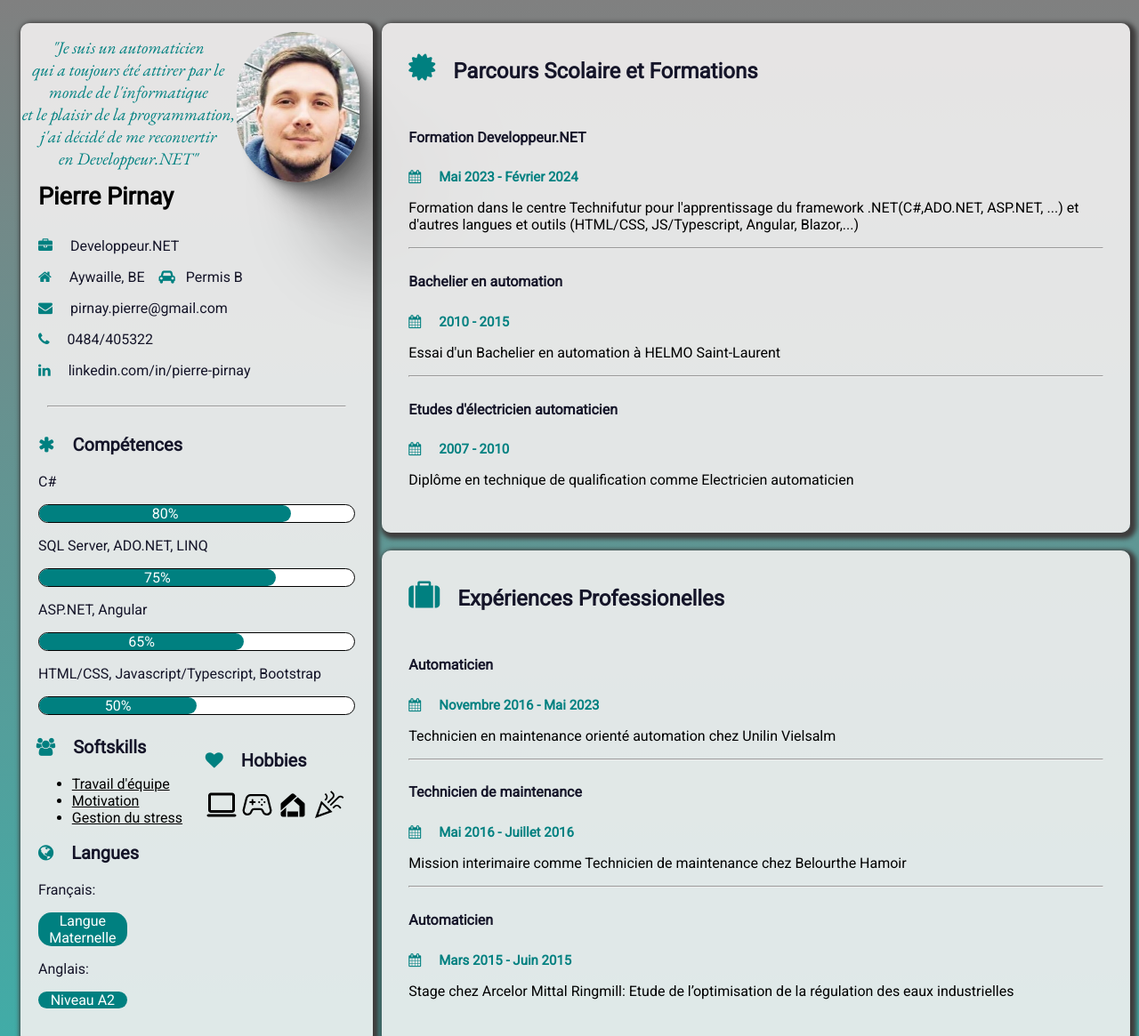
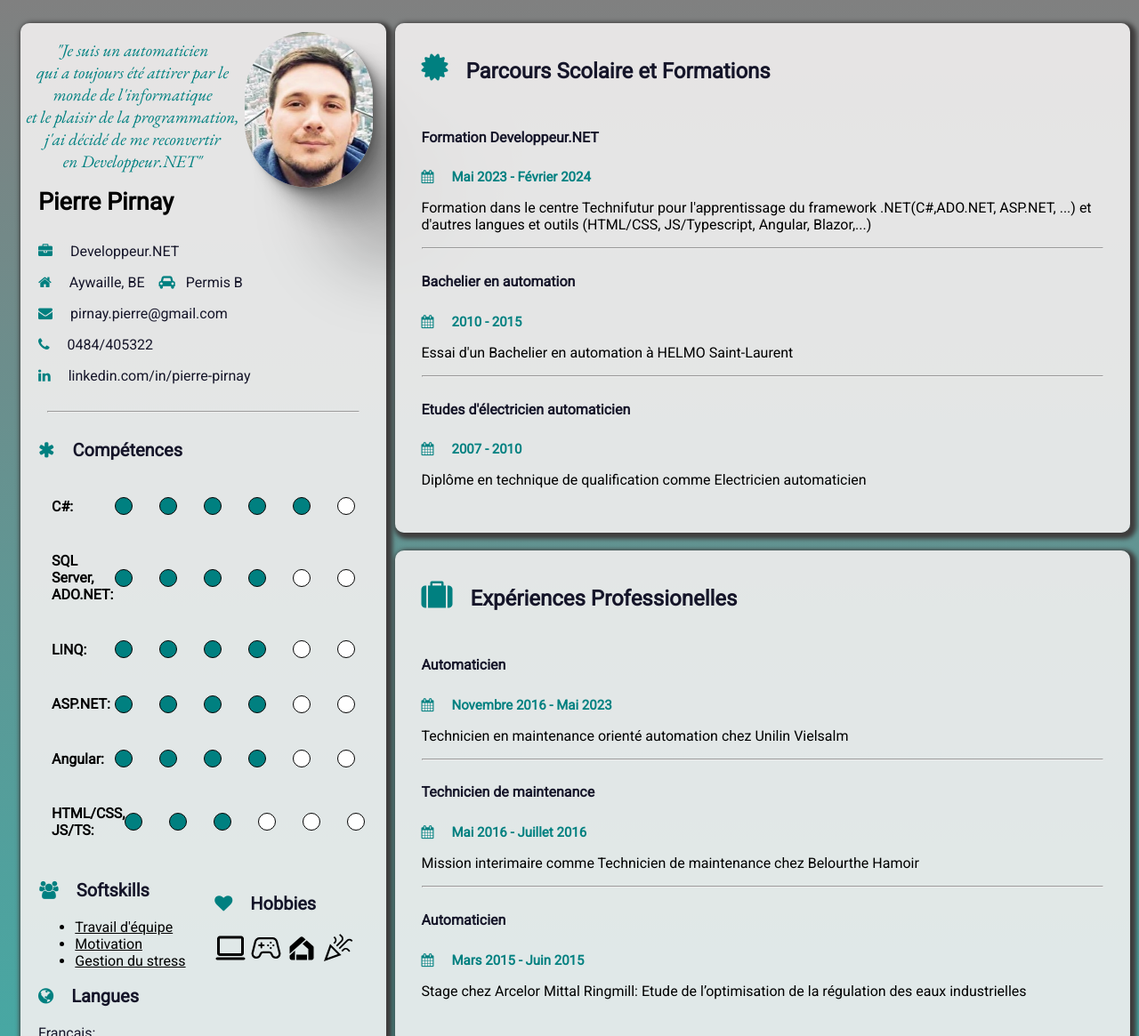
Before and after one commit to Petch91/CV, a plain HTML site: page index.html in a window 1280 px wide. Shown: the top 1165 px of the page at 89% size. Drawn offline with nearby package versions, Linux system fonts and the light colour scheme.

Commit message:
Changement des % en ronds

```diff
--- a/index.html
+++ b/index.html
@@ -53,21 +53,108 @@
                 <!--Enter Skills-->
                 <div class="partTwo">
                     <p class="star"><i class="fa">&#xf069;</i><b>Compétences</b></p>
-                    <p>C#</p>
-                    <div class="outside ">
-                        <div class="inside center" id="eighty">80%</div>
+                    <div class="competence">
+                        <h4>C#:</h4>
+                        <div class="ronds">
+
+                            <div class="rondPlein">
+                            </div>
+                            <div class="rondPlein">
+                            </div>
+                            <div class="rondPlein">
+                            </div>
+                            <div class="rondPlein">
+                            </div>
+                            <div class="rondPlein">
+                            </div>
+                            <div class="rondVide">
+                            </div>
+                        </div>
                     </div>
-                    <p>SQL Server, ADO.NET, LINQ</p>
-                    <div class="outside">
-                        <div class="inside center" id="seventy-five">75%</div>
+                    <div class="competence">
+                        <h4>SQL Server, ADO.NET:</h4>
+                        <div class="ronds">
+                            <div class="rondPlein">
+                            </div>
+                            <div class="rondPlein">
+                            </div>
+                            <div class="rondPlein">
+                            </div>
+                            <div class="rondPlein">
+                            </div>
+                            <div class="rondVide">
+                            </div>
+                            <div class="rondVide">
+                            </div>
+                        </div>
                     </div>
-                    <p>ASP.NET, Angular</p>
-                    <div class="outside">
-                        <div class="inside center" id="sixty-five">65%</div>
+                    <div class="competence">
+                        <h4>LINQ:</h4>
+                        <div class="ronds">
+                            <div class="rondPlein">
+                            </div>
+                            <div class="rondPlein">
+                            </div>
+                            <div class="rondPlein">
+                            </div>
+                            <div class="rondPlein">
+                            </div>
+                            <div class="rondVide">
+                            </div>
+                            <div class="rondVide">
+                            </div>
+                        </div>
                     </div>
-                    <p>HTML/CSS, Javascript/Typescript, Bootstrap</p>
-                    <div class="outside">
-                        <div class="inside center" id="fifty">50%</div>
+                    <div class="competence">
+                        <h4>ASP.NET:</h4>
+                        <div class="ronds">
+                            <div class="rondPlein">
+                            </div>
+                            <div class="rondPlein">
+                            </div>
+                            <div class="rondPlein">
+                            </div>
+                            <div class="rondPlein">
+                            </div>
+                            <div class="rondVide">
+                            </div>
+                            <div class="rondVide">
+                            </div>
+                        </div>
+                    </div>
+                    <div class="competence">
+                        <h4>Angular:</h4>
+                        <div class="ronds">
+                            <div class="rondPlein">
+                            </div>
+                            <div class="rondPlein">
+                            </div>
+                            <div class="rondPlein">
+                            </div>
+                            <div class="rondPlein">
+                            </div>
+                            <div class="rondVide">
+                            </div>
+                            <div class="rondVide">
+                            </div>
+                        </div>
+                    </div>
+                    <div class="competence">
+                        <h4>HTML/CSS, JS/TS:</h4>
+                        <div class="ronds">
+                            <div class="rondPlein">
+                            </div>
+                            <div class="rondPlein">
+                            </div>
+                            <div class="rondPlein">
+                            </div>
+                            <div class="rondVide">
+                            </div>
+                            <div class="rondVide">
+                            </div>
+                            <div class="rondVide">
+                            </div>
+                        </div>
                     </div>
                     <br>
                     <div class="softHobbies">
--- a/style.css
+++ b/style.css
@@ -110,53 +110,42 @@ hr {
 .star {
     font-size: 20px;
 }
+.competence{
+    display: flex;
+    justify-content: space-between;
+    align-items: center;
+    margin-left: 15px;
+    margin-right: 15px;
+}
 
-.outside {
+.ronds{
+    display: flex;
+    gap: 30px;
+    align-items: center;
+
+}
+.rondPlein{
+    background-color: teal;
+    border-radius: 90px;
+    height: 20px;
+    width: 20px;
+    border: 1px solid black;
+}
+.rondVide{
     background-color: white;
-    border-radius: 15px;
-    border: 1px solid black
+    border-radius: 90px;
+    border: 1px solid black;
+    height: 20px;
+    width: 20px;
 }
+
 
 .inside {
     background-color: teal;
     border-radius: 15px;
-    color: white
-}
-
-#ninty {
-    width: 90%
-}
-
-#eighty-five {
-    width: 85%
-}
-
-#eighty {
-    width: 80%
-}
-
-#seventy-five {
-    width: 75%
-}
-
-#sixty-five {
-    width: 65%
-}
-
-#fifty {
-    width: 50%
-}
-
-#one-hundred {
-    width: 100%
-}
-
-#fifty-five {
-    width: 55%
-}
-
-#tweny-five {
-    width: 28%
+    color: white;
+    height: 20px;
+    width: 200px;
 }
 
 .softHobbies
```
